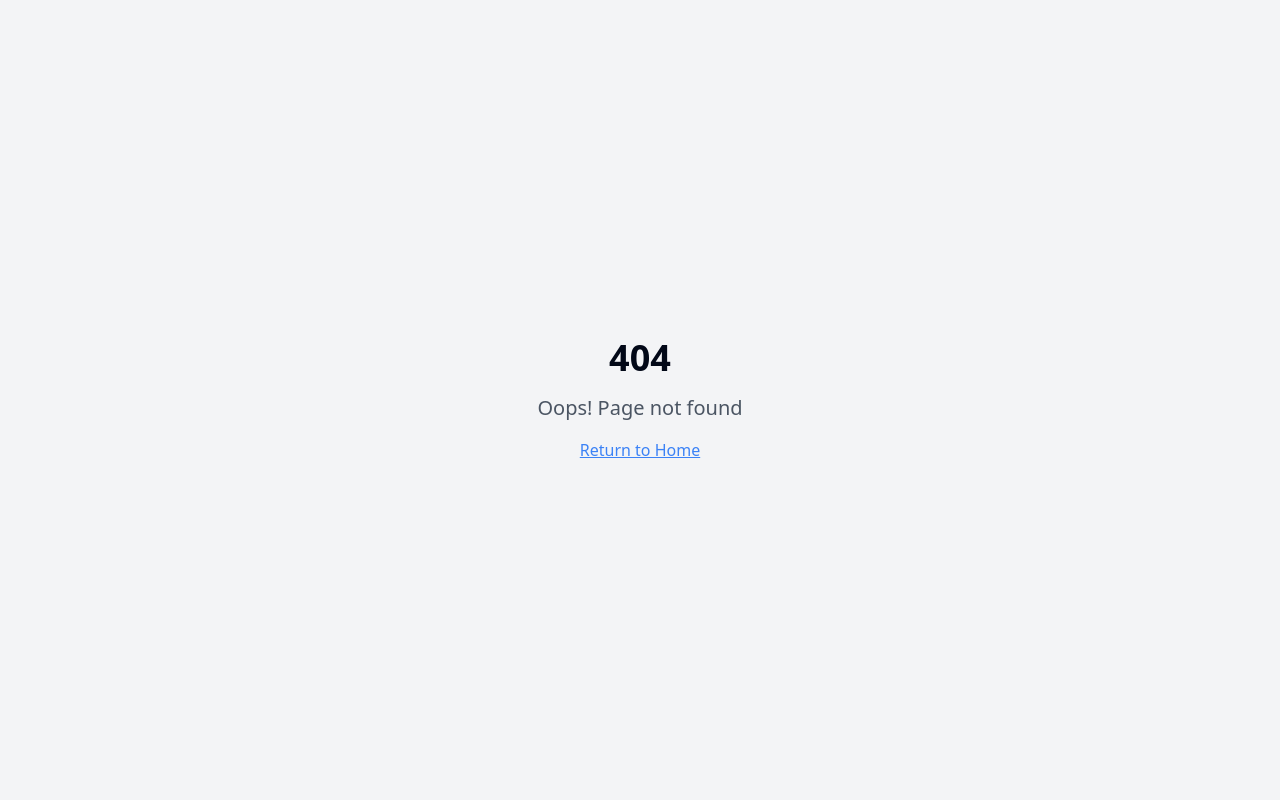
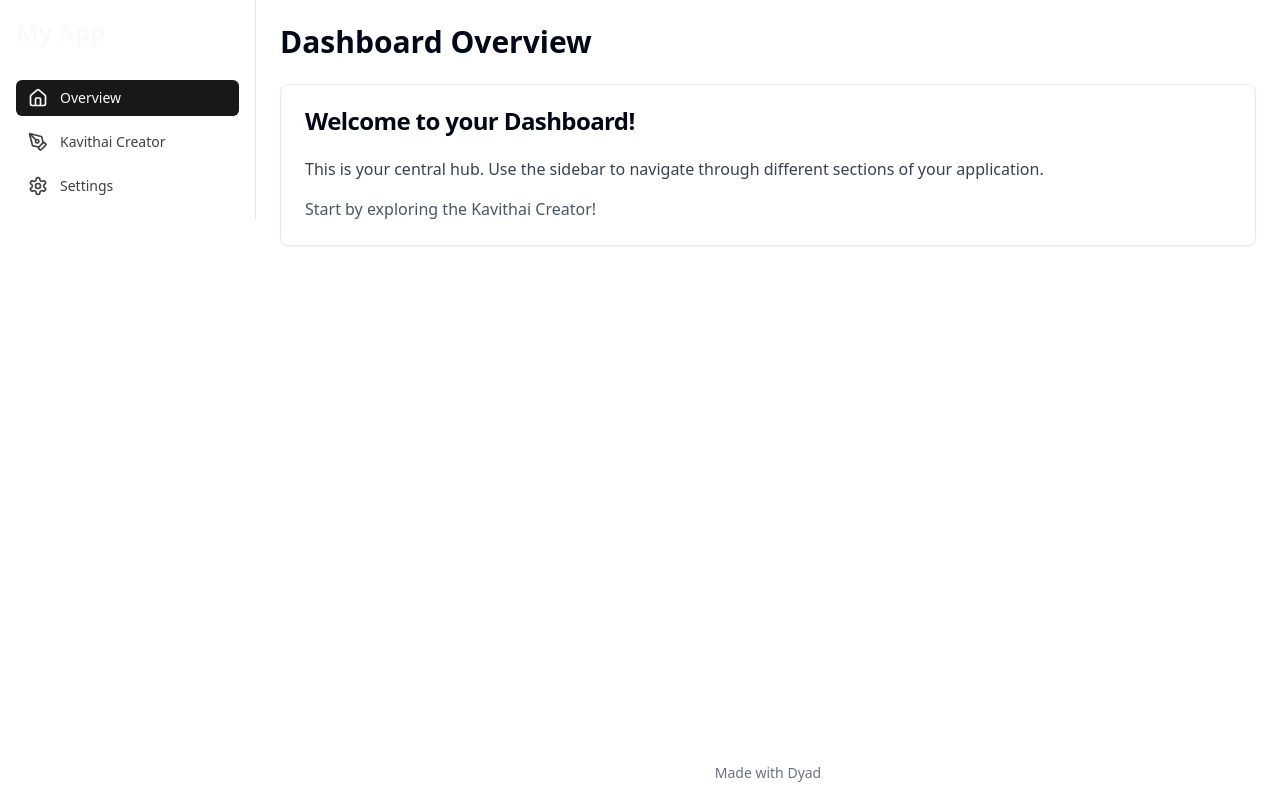
Before and after one commit to Joshikaa-R-5926/kavithai, a React (Vite) app: page /dashboard in a window 1280 px wide. Before the commit this address had no page. Built offline with nearby package versions, Linux system fonts and the light colour scheme.

Commit message:
[dyad] Created a dashboard with sidebar navigation and nested routes - wrote 7 file(s), deleted 1 file(s)

```diff
--- a/src/App.tsx
+++ b/src/App.tsx
@@ -3,9 +3,12 @@ import { Toaster as Sonner } from "@/components/ui/sonner";
 import { TooltipProvider } from "@/components/ui/tooltip";
 import { QueryClient, QueryClientProvider } from "@tanstack/react-query";
 import { BrowserRouter, Routes, Route } from "react-router-dom";
-import Index from "./pages/Index";
 import LoginPage from "./pages/LoginPage";
 import NotFound from "./pages/NotFound";
+import Dashboard from "./pages/Dashboard"; // Import the new Dashboard layout
+import DashboardOverview from "./pages/DashboardOverview"; // Import the Dashboard Overview
+import KavithaiCreator from "./pages/KavithaiCreator"; // Import KavithaiCreator
+import SettingsPage from "./pages/SettingsPage"; // Import SettingsPage
 
 const queryClient = new QueryClient();
 
@@ -16,8 +19,13 @@ const App = () => (
       <Sonner />
       <BrowserRouter>
         <Routes>
-          <Route path="/" element={<LoginPage />} /> {/* LoginPage is now the default route */}
-          <Route path="/home" element={<Index />} /> {/* Index page moved to /home */}
+          <Route path="/" element={<LoginPage />} />
+          {/* Dashboard and its nested routes */}
+          <Route path="/dashboard" element={<Dashboard />}>
+            <Route index element={<DashboardOverview />} /> {/* Default dashboard view */}
+            <Route path="kavithai" element={<KavithaiCreator />} />
+            <Route path="settings" element={<SettingsPage />} />
+          </Route>
           {/* ADD ALL CUSTOM ROUTES ABOVE THE CATCH-ALL "*" ROUTE */}
           <Route path="*" element={<NotFound />} />
         </Routes>
--- /dev/null
+++ b/src/components/Sidebar.tsx
@@ -0,0 +1,59 @@
+"use client";
+
+import React from "react";
+import { NavLink } from "react-router-dom";
+import { cn } from "@/lib/utils";
+import { Home, Settings, PenTool } from "lucide-react"; // Using lucide-react for icons
+
+const Sidebar = () => {
+  const navItems = [
+    {
+      name: "Overview",
+      href: "/dashboard",
+      icon: Home,
+    },
+    {
+      name: "Kavithai Creator",
+      href: "/dashboard/kavithai",
+      icon: PenTool,
+    },
+    {
+      name: "Settings",
+      href: "/dashboard/settings",
+      icon: Settings,
+    },
+  ];
+
+  return (
+    <aside className="w-64 bg-sidebar-background text-sidebar-foreground p-4 border-r border-sidebar-border h-full flex flex-col">
+      <div className="mb-8">
+        <h2 className="text-2xl font-bold text-sidebar-primary-foreground">My App</h2>
+      </div>
+      <nav className="flex-1">
+        <ul className="space-y-2">
+          {navItems.map((item) => (
+            <li key={item.name}>
+              <NavLink
+                to={item.href}
+                end={item.href === "/dashboard"} // 'end' prop for exact match on dashboard root
+                className={({ isActive }) =>
+                  cn(
+                    "flex items-center gap-3 rounded-md px-3 py-2 text-sm font-medium transition-colors hover:bg-sidebar-accent hover:text-sidebar-accent-foreground",
+                    isActive
+                      ? "bg-sidebar-primary text-sidebar-primary-foreground"
+                      : "text-sidebar-foreground",
+                  )
+                }
+              >
+                <item.icon className="h-5 w-5" />
+                {item.name}
+              </NavLink>
+            </li>
+          ))}
+        </ul>
+      </nav>
+    </aside>
+  );
+};
+
+export default Sidebar;
--- /dev/null
+++ b/src/pages/Dashboard.tsx
@@ -0,0 +1,22 @@
+"use client";
+
+import React from "react";
+import { Outlet } from "react-router-dom";
+import Sidebar from "@/components/Sidebar";
+import { MadeWithDyad } from "@/components/made-with-dyad";
+
+const Dashboard = () => {
+  return (
+    <div className="flex min-h-screen bg-background text-foreground">
+      <Sidebar />
+      <main className="flex-1 flex flex-col">
+        <div className="flex-1 overflow-auto">
+          <Outlet /> {/* This is where nested routes will render their content */}
+        </div>
+        <MadeWithDyad />
+      </main>
+    </div>
+  );
+};
+
+export default Dashboard;
--- /dev/null
+++ b/src/pages/DashboardOverview.tsx
@@ -0,0 +1,27 @@
+"use client";
+
+import React from "react";
+import { Card, CardContent, CardHeader, CardTitle } from "@/components/ui/card";
+
+const DashboardOverview = () => {
+  return (
+    <div className="p-6">
+      <h1 className="text-3xl font-bold mb-6">Dashboard Overview</h1>
+      <Card>
+        <CardHeader>
+          <CardTitle>Welcome to your Dashboard!</CardTitle>
+        </CardHeader>
+        <CardContent>
+          <p className="text-gray-700 dark:text-gray-300">
+            This is your central hub. Use the sidebar to navigate through different sections of your application.
+          </p>
+          <p className="mt-4 text-gray-600 dark:text-gray-400">
+            Start by exploring the Kavithai Creator!
+          </p>
+        </CardContent>
+      </Card>
+    </div>
+  );
+};
+
+export default DashboardOverview;
--- a/src/pages/Index.tsx
+++ /dev/null
@@ -1,17 +0,0 @@
-"use client";
-
-import KavithaiCreator from "./KavithaiCreator";
-import { MadeWithDyad } from "@/components/made-with-dyad";
-// Link import is no longer needed here as the login link is removed.
-
-const Index = () => {
-  return (
-    <>
-      {/* Removed the login link as the login page is now the default */}
-      <KavithaiCreator />
-      <MadeWithDyad />
-    </>
-  );
-};
-
-export default Index;
--- a/src/pages/KavithaiCreator.tsx
+++ b/src/pages/KavithaiCreator.tsx
@@ -29,8 +29,8 @@ ${inputPoem}
   };
 
   return (
-    <div className="min-h-screen flex flex-col items-center justify-center p-4 bg-gray-50 dark:bg-gray-900">
-      <Card className="w-full max-w-2xl shadow-lg">
+    <div className="p-6"> {/* Removed min-h-screen and flex centering as it's now part of a layout */}
+      <Card className="w-full max-w-2xl shadow-lg mx-auto"> {/* Added mx-auto for centering within its container */}
         <CardHeader>
           <CardTitle className="text-3xl font-bold text-center">Kavithai Creator</CardTitle>
           <CardDescription className="text-center text-gray-600 dark:text-gray-400">
--- a/src/pages/LoginPage.tsx
+++ b/src/pages/LoginPage.tsx
@@ -23,7 +23,7 @@ const LoginPage = () => {
     // Placeholder for actual authentication logic
     console.log("Attempting to log in with:", { email, password });
     showSuccess("Login successful! (Placeholder)");
-    navigate("/home"); // Redirect to the new home route after login
+    navigate("/dashboard"); // Redirect to the new dashboard route after login
   };
 
   return (
@@ -75,8 +75,8 @@ const LoginPage = () => {
             </Link>
           </div>
           <div className="mt-4 text-center text-sm">
-            <Link to="/home" className="text-gray-500 hover:underline dark:text-gray-400">
-              ← Back to Home
+            <Link to="/dashboard" className="text-gray-500 hover:underline dark:text-gray-400">
+              ← Back to Dashboard
             </Link>
           </div>
         </CardContent>
--- /dev/null
+++ b/src/pages/SettingsPage.tsx
@@ -0,0 +1,27 @@
+"use client";
+
+import React from "react";
+import { Card, CardContent, CardHeader, CardTitle } from "@/components/ui/card";
+
+const SettingsPage = () => {
+  return (
+    <div className="p-6">
+      <h1 className="text-3xl font-bold mb-6">Settings</h1>
+      <Card>
+        <CardHeader>
+          <CardTitle>Application Settings</CardTitle>
+        </CardHeader>
+        <CardContent>
+          <p className="text-gray-700 dark:text-gray-300">
+            Manage your application preferences here.
+          </p>
+          <p className="mt-4 text-gray-600 dark:text-gray-400">
+            (This is a placeholder for future settings options.)
+          </p>
+        </CardContent>
+      </Card>
+    </div>
+  );
+};
+
+export default SettingsPage;
```
